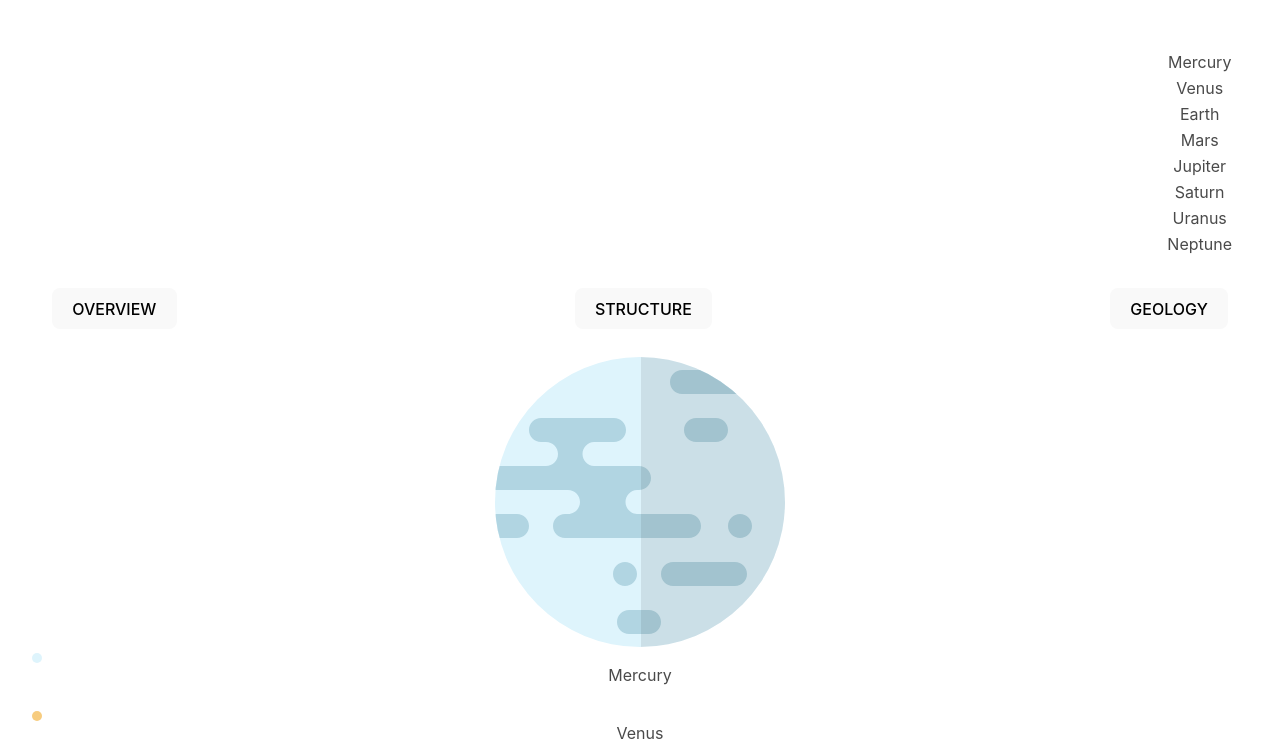
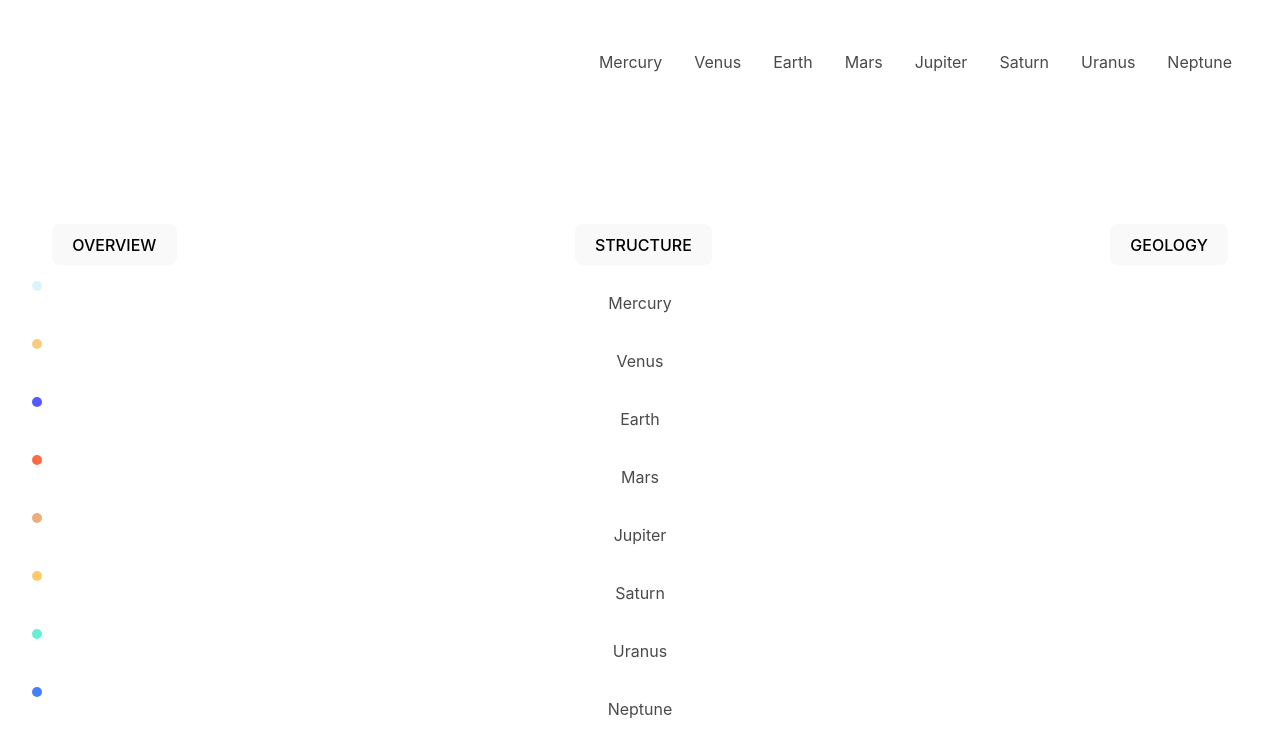
Before and after one commit to evancp87/fem-planet-facts, a React (Vite) app in the folder planet-facts/: page /planet in a window 1280 px wide. Shown: the top 755 px of the page. Built offline with nearby package versions, Linux system fonts and the light colour scheme.

Commit message:
context hooked up and working in app

```diff
--- a/planet-facts/src/Components/Nav.jsx
+++ b/planet-facts/src/Components/Nav.jsx
@@ -37,13 +37,13 @@ const Nav = (props) => {
 
   // loop over data.json planet names- each planet has an onClick that makes a fetch call to the json data.json for the relevant planet
   return (
-    <nav className="container is-fullhd is-flex bulma-responsive is-justify-content-space-between is-align-items-center border py-4  nav-background">
+    <nav className="container is-fullhd is-flex bulma-responsive is-justify-content-space-between  border py-4  nav-background">
       <div>
         <h1 className="navbar-brand is-align-self-center pl-3 pt-2 is-size-4 has-text-white is-uppercase logo">
           The Planets
         </h1>
       </div>
-      <ul className="planet-list">
+      <ul className="planet-list is-flex">
         {planets.map((planet, index) => (
           <li
             key={index}
--- a/planet-facts/src/Components/Planet.jsx
+++ b/planet-facts/src/Components/Planet.jsx
@@ -16,6 +16,7 @@ const Planet = (props) => {
     colors,
     currPlanet,
     setData,
+    getPlanetNames,
   } = useContext(PlanetsContext);
   console.log(setPlanetData);
   const [selectedTab, setSelectedTab] = useState("Overview");
@@ -67,16 +68,16 @@ const Planet = (props) => {
   return (
     <>
       <main className="grid">
+        <Sidebar
+          setCurrPlanet={setCurrPlanet}
+          planets={planets}
+          colors={colors}
+        />
         <PlanetImgs
           selectedTab={selectedTab}
           planetImage={planetImage}
           planetInternalImage={planetInternalImage}
           planetGeologyInternal={planetGeologyInternal}
-        />
-        <Sidebar
-          setCurrPlanet={setCurrPlanet}
-          planets={planets}
-          colors={colors}
         />
         <div className="planet-text-container mobile-widths-planet-data">
           <PlanetData
--- a/planet-facts/src/Components/Sidebar.jsx
+++ b/planet-facts/src/Components/Sidebar.jsx
@@ -2,6 +2,7 @@ import React, { useState, useEffect, useContext } from "react";
 import classnames from "classnames";
 import PropTypes from "prop-types";
 import chevron from "../images/icon-chevron.svg";
+import { PlanetsContext } from "../services/Planets/PlanetsContext";
 
 const Sidebar = ({ setCurrPlanet, colors, planets }) => {
   const [overlay, setOverlay] = useState(false);
@@ -9,10 +10,11 @@ const Sidebar = ({ setCurrPlanet, colors, planets }) => {
   const handleChangePlanet = (planet) => {
     setCurrPlanet(planet);
   };
+
   console.log("the planets are:", planets, colors);
   return (
     <aside
-      className="sidebar"
+      className="sidebar is-absolute"
       // className={classnames("sidebar", {
       //   active: props.openSidebar,
       // })}
@@ -30,7 +32,7 @@ const Sidebar = ({ setCurrPlanet, colors, planets }) => {
                   borderRadius: 50,
                 }}
               ></div>
-              {planet}
+              <p onClick={() => handleChangePlanet(planet)}>{planet}</p>
             </div>
             <img
               src={chevron}
--- a/planet-facts/src/styles/globals.scss
+++ b/planet-facts/src/styles/globals.scss
@@ -458,3 +458,7 @@ a.navbar-burger {
     }
   }
 }
+
+.absolute-nav {
+  position: absolute;
+}
```
